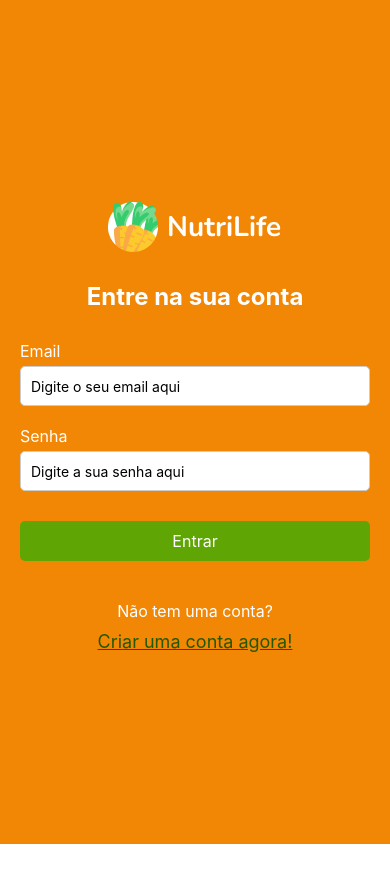
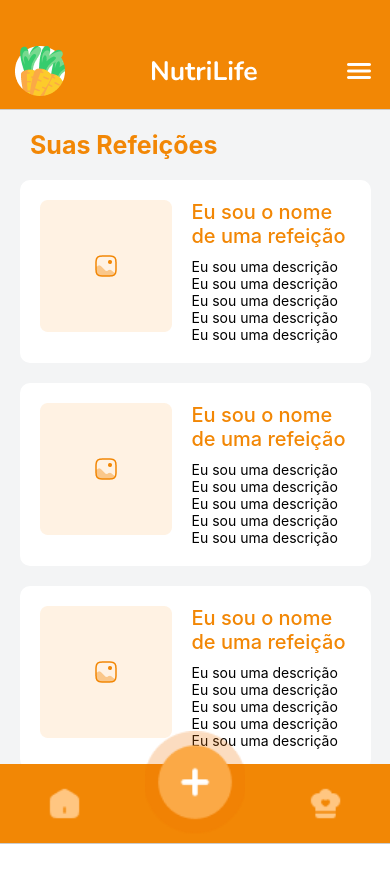
Before and after one commit to DevSamuelMuniz/2pa-mobile-faculdade, a React Native app: screen /suasRef in a window 390 px wide. Before the commit the page ends 844 px from the top, so only its background shows below. Built offline with nearby package versions, Linux system fonts and the light colour scheme.

Commit message:
suas refeições

```diff
--- a/App.js
+++ b/App.js
@@ -9,20 +9,23 @@ import HomeScreen from './screens/homeScreen';
 import RecipeDetailsScreen from './screens/RecipeDetailsScreen';
 import AddRefScreen from './screens/addRefScreen';
 import ProgressScreen from './screens/progressScreen';
+import SuasRef from './screens/suasRef';
 
 const Stack = createNativeStackNavigator();
 
 export default function App() {
   return (
     <NavigationContainer>
-      <Stack.Navigator initialRouteName="login"
-                        screenOptions = {{
+      <Stack.Navigator
+        initialRouteName="login"
+        screenOptions={{
           headerStyle: {
-                            backgroundColor:'#F28705',
+            backgroundColor: '#F28705',
           },
           headerTintColor: 'white',
-                          headerTitleStyle:{
+          headerTitleStyle: {
             fontWeight: '500',
+            fontSize: 20,
           },
           headerTitleAlign: 'center',
         }}
@@ -31,8 +34,9 @@ export default function App() {
         <Stack.Screen name="registro" component={RegistroScreen} options={{ headerShown: false }} />
         <Stack.Screen name="home" component={HomeScreen} options={{ headerShown: false }} />
         <Stack.Screen name="RecipeDetails" component={RecipeDetailsScreen} options={{ headerShown: false }} />
-        <Stack.Screen name="Adicionar Refeição" component={AddRefScreen} options={{headerShown: true}}/>
+        <Stack.Screen name="Adicionar Refeição" component={AddRefScreen} options={{ headerShown: true }} />
         <Stack.Screen name="ProgressScreen" component={ProgressScreen} options={{ headerShown: false }} />
+        <Stack.Screen name="suasRef" component={SuasRef} options={{ headerShown: false }} />
       </Stack.Navigator>
     </NavigationContainer>
   );
--- a/components/BurgerMenu.js
+++ b/components/BurgerMenu.js
@@ -41,7 +41,7 @@ const BurgerMenu = ({ onClose }) => {
 const styles = StyleSheet.create({
     container: {
         position: "absolute",
-        top: 60,
+        top: 105,
         right: 0,
         width: 300,
         backgroundColor: "#F28705",
--- /dev/null
+++ b/components/cardRef.js
@@ -0,0 +1,42 @@
+import React from "react";
+import { View, StyleSheet, Image, Text } from "react-native";
+
+
+export default function cardRef() {
+
+    return (
+        <View style={styles.container}>
+            <View>
+                <Image source={require('../assets/imagem.png')} />
+            </View>
+
+            <View style={styles.cntText}>
+                <Text style={styles.textTitulo}>Eu sou o nome de uma refeição</Text>
+                <Text>Eu sou uma descrição Eu sou uma descrição Eu sou uma descrição Eu sou uma descrição Eu sou uma descrição </Text>
+            </View>
+        </View>
+    );
+}
+
+const styles = StyleSheet.create({
+    container: {
+        flex: 1,
+        flexDirection: 'row',
+        padding: 20,
+        backgroundColor: 'gray',
+        borderRadius: 10,
+        gap: 20,
+        backgroundColor: 'white'
+    },
+    cntText: {
+        flex: 1,
+        gap: 10
+
+    },
+    textTitulo: {
+        fontSize: 20,
+        color: '#F28705',
+        fontWeight: 500,
+
+    }
+});
--- a/components/header.js
+++ b/components/header.js
@@ -34,7 +34,7 @@ const Header = () => {
 const styles = StyleSheet.create({
   header: {
     width: "100%",
-    height: 60,
+    height: 110, //60
     flexDirection: "row",
     justifyContent: "space-between",
     alignItems: "center",
@@ -42,7 +42,7 @@ const styles = StyleSheet.create({
     backgroundColor: "#F28705",
     borderBottomWidth: 1,
     borderBottomColor: "#ccc",
-    marginTop: 33,
+    paddingTop: 33, //margintop
   },
 });
 
--- a/screens/progressScreen.js
+++ b/screens/progressScreen.js
@@ -1,6 +1,8 @@
 import React, { useState, useEffect } from "react";
 import { View, StyleSheet, TouchableOpacity, TextInput, ScrollView } from "react-native";
 
+import Header from "../components/header";
+import Footer from "../components/footer";
 
 export default function progressScreen({ navigation }) {
 
--- /dev/null
+++ b/screens/suasRef.js
@@ -0,0 +1,81 @@
+import React from "react";
+import { View, StyleSheet, Text, TouchableOpacity } from "react-native";
+
+// Components
+import Header from "../components/header";
+import Footer from "../components/footer";
+import CardRef from "../components/cardRef";
+import { ScrollView } from "react-native-web";
+
+export default function SuasRef({ navigation }) {
+    const handleMenuPress = () => {
+        console.log("Menu pressed");
+    };
+
+    return (
+        <View style={styles.container}>
+            <Header onMenuPress={handleMenuPress} />
+            <ScrollView showsVerticalScrollIndicator={false} style={styles.sview}>
+
+            <Text style={styles.text}>
+                Suas Refeições
+            </Text>
+
+                <View style={styles.cntCard}>
+                    <TouchableOpacity>
+                        <CardRef />
+                    </TouchableOpacity>
+
+                    <TouchableOpacity>
+                        <CardRef />
+                    </TouchableOpacity>
+
+                    <TouchableOpacity>
+                        <CardRef />
+                    </TouchableOpacity>
+
+                    <TouchableOpacity>
+                        <CardRef />
+                    </TouchableOpacity>
+
+                    <TouchableOpacity>
+                        <CardRef />
+                    </TouchableOpacity>
+
+                    <TouchableOpacity>
+                        <CardRef />
+                    </TouchableOpacity>
+
+                </View>
+            </ScrollView>
+            <Footer navigation={navigation} />
+        </View>
+    );
+}
+
+const styles = StyleSheet.create({
+    container: {
+        flex: 1,
+        backgroundColor: '#F3F4F5'
+    },
+
+    text: {
+        fontSize: 25,
+        fontWeight: 'bold',
+        color: '#F28705',
+        width: '100%',
+        marginLeft: 30,
+        textAlign: "left",
+        marginTop: 20,
+        marginBottom: 20
+    },
+    cntCard: {
+        flex: 1,
+        width: '90%',
+        marginHorizontal: '5%',
+        gap: 20
+    },
+    sview: {
+        paddingBottom: 120
+    }
+});
```
Also changed, not shown: assets/imagem.png (added). Lines whose indentation alone changed are shown as unchanged.
